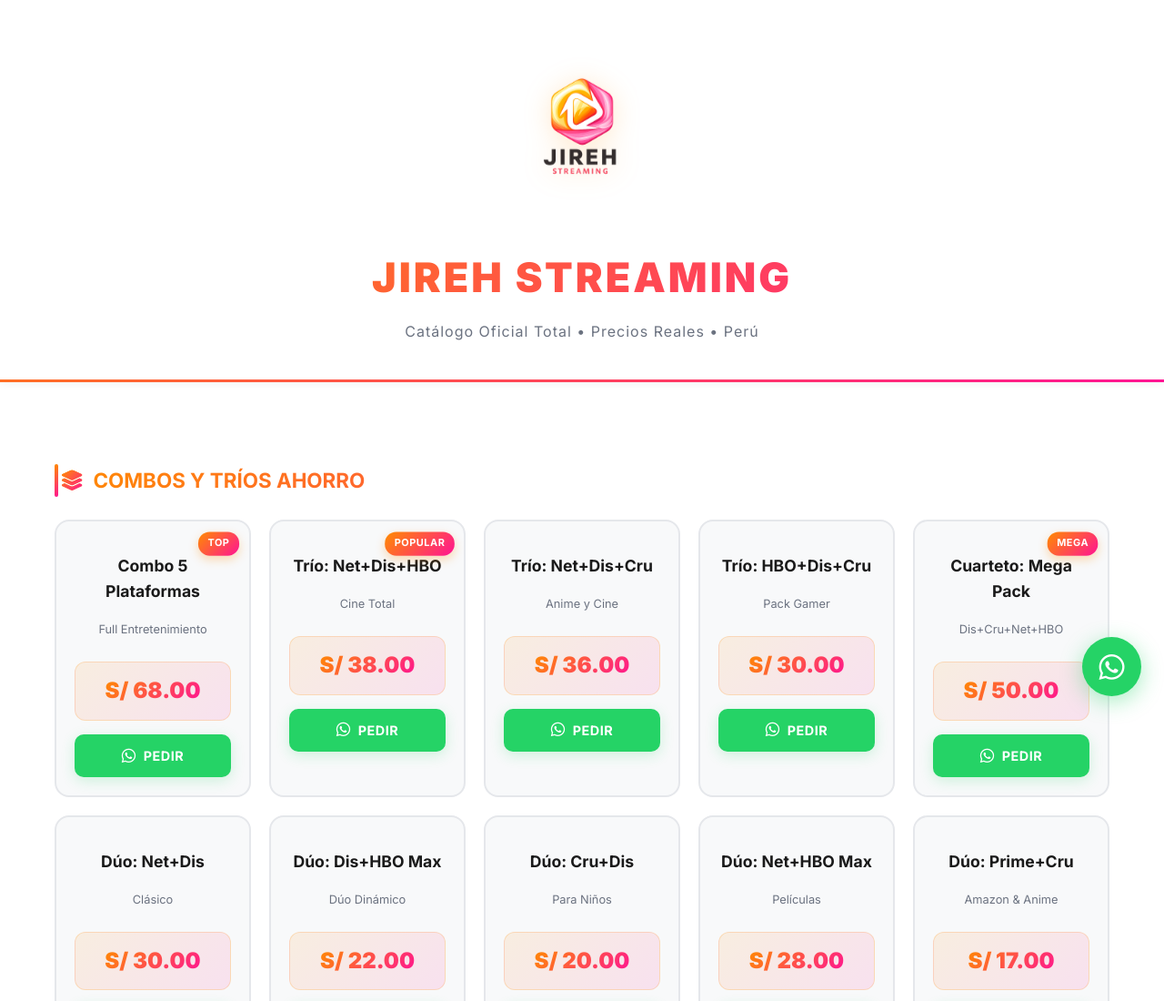
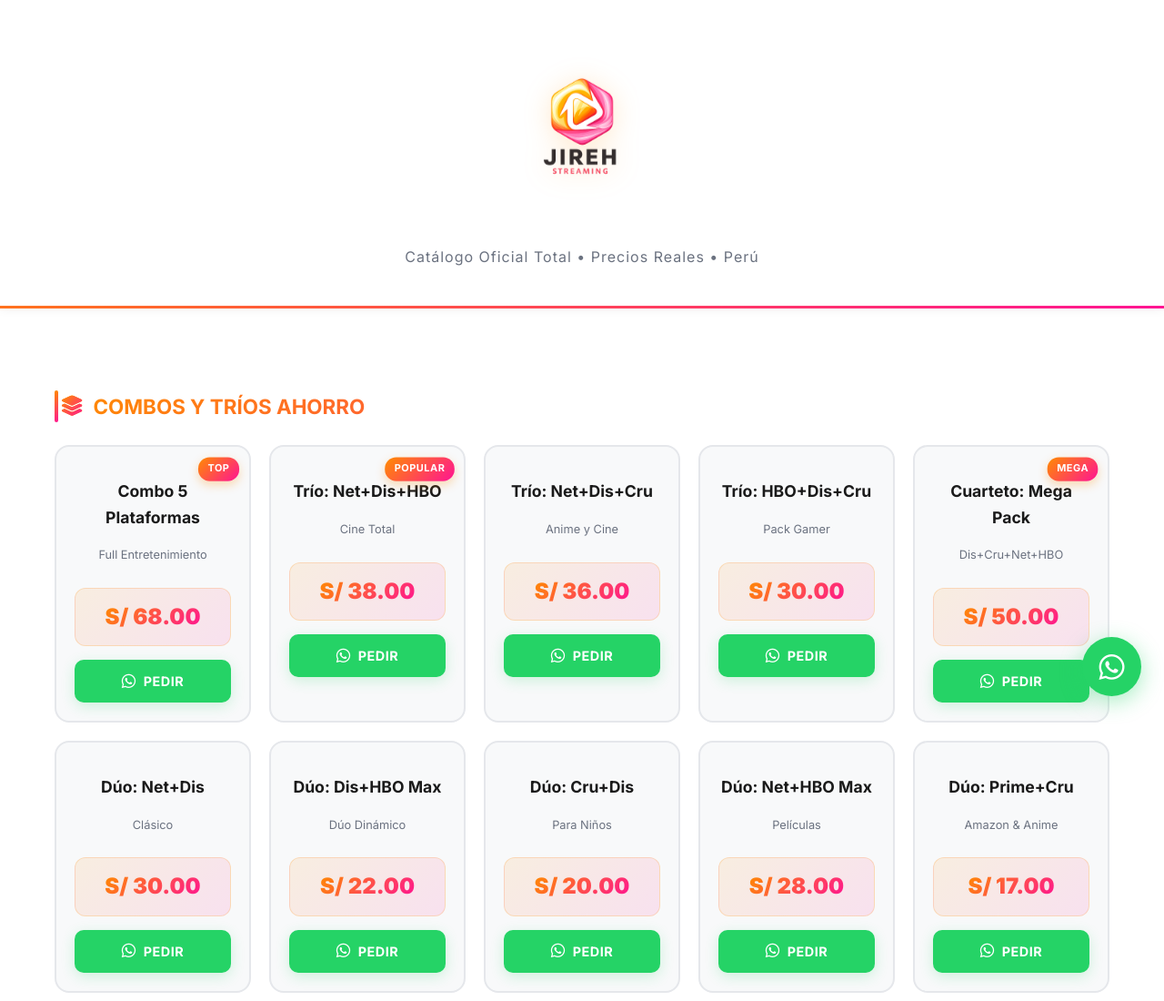
Before and after one commit to CarlosPaoloFontanilBarrera/jirehstreaming, a plain HTML site: page index.html in a window 1280 px wide. Shown: the top 1100 px of the page at 91% size. Drawn offline with Linux system fonts and the light colour scheme.

Commit message:
Update index.html

```diff
--- a/index.html
+++ b/index.html
@@ -369,11 +369,8 @@
 
 <header>
     <div class="logo-container">
-        <!-- INSTRUCCIÓN: Sube tu logo.png a GitHub y descomenta la línea siguiente -->
+        <!-- Descomenta la línea siguiente cuando subas tu logo.png a GitHub -->
         <img src="logo.png" alt="Jireh Streaming Logo" class="logo-image">
-
-        <!-- Mientras tanto, el título funciona perfectamente -->
-        <h1>JIREH STREAMING</h1>
         <p>Catálogo Oficial Total • Precios Reales • Perú</p>
     </div>
 </header>
```
